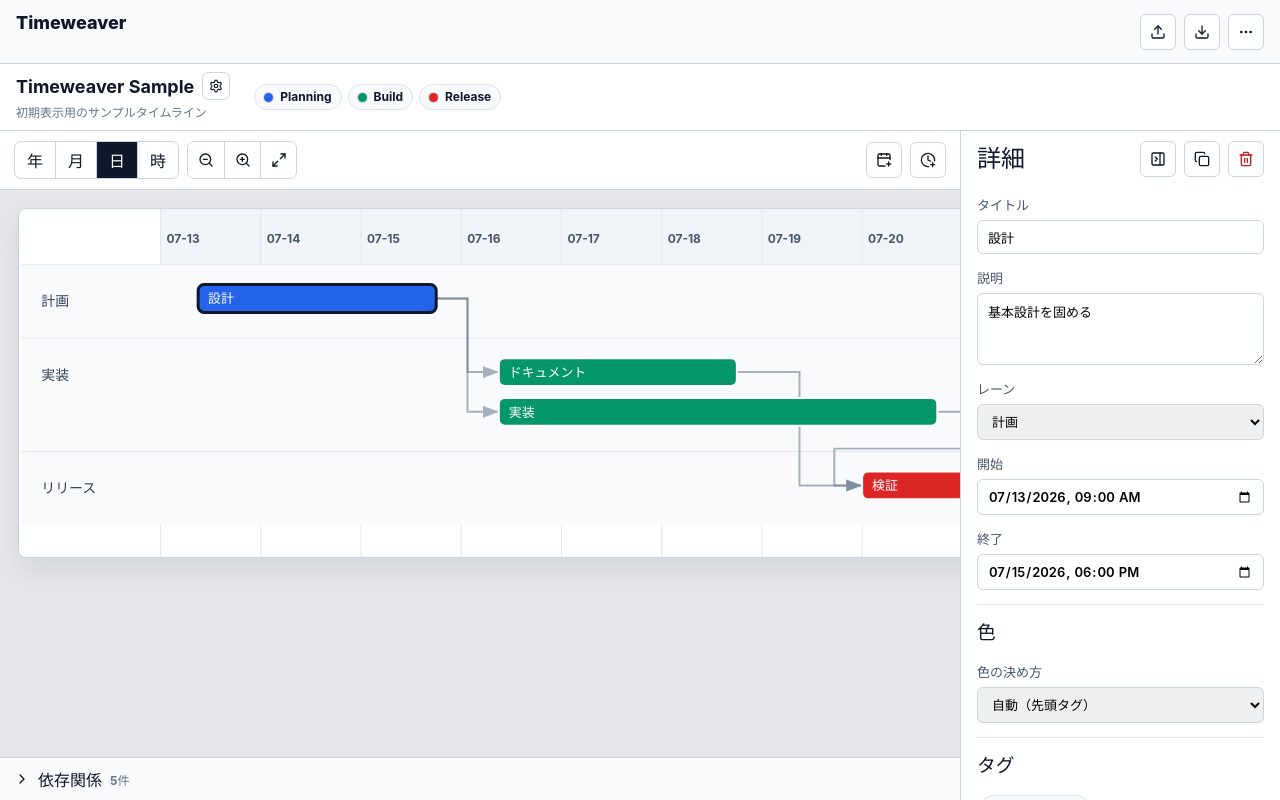
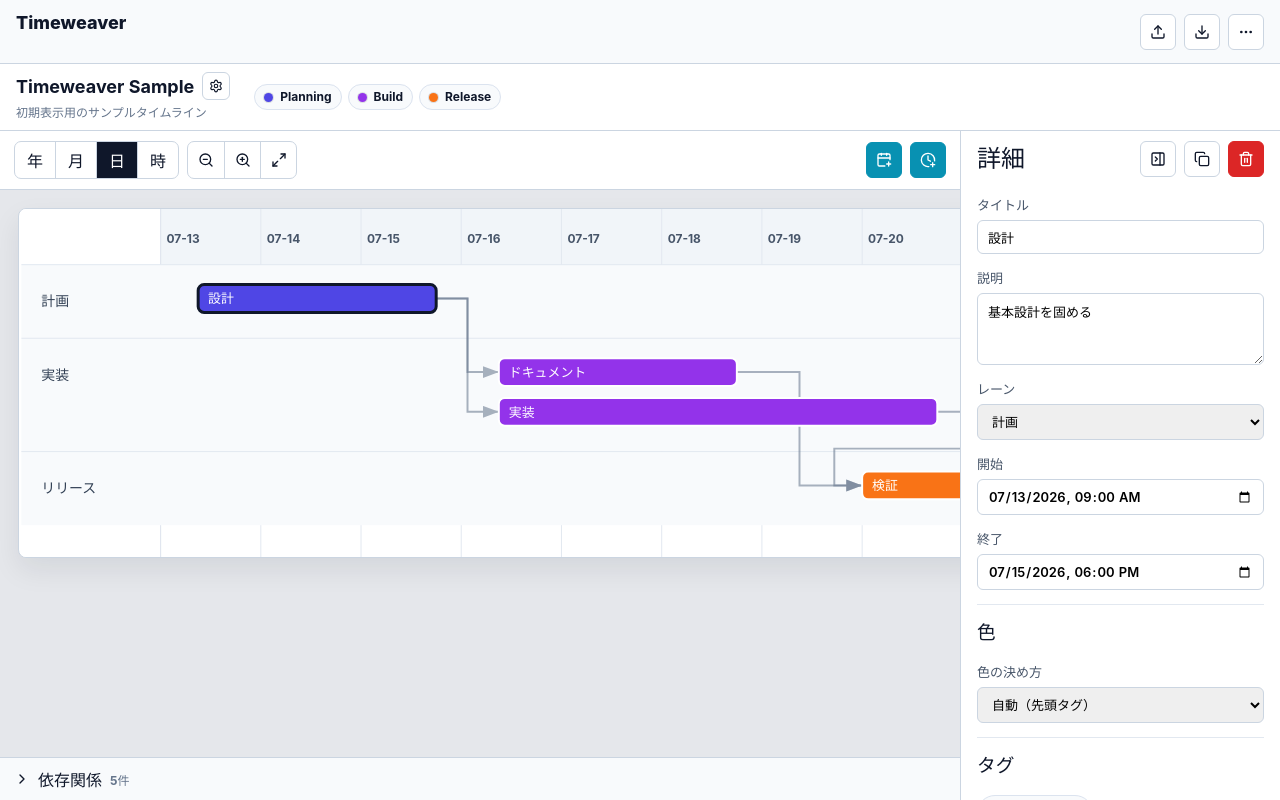
Before and after one commit to kusano-tf/timeweaver, a React (Vite) app: page / in a window 1280 px wide. Built offline with nearby package versions, Linux system fonts and the light colour scheme.

Commit message:
ボタンの強調色を整理

```diff
--- a/src/components/DetailPanel.tsx
+++ b/src/components/DetailPanel.tsx
@@ -589,7 +589,9 @@ function DependencyRow({ dependency }: { dependency: Dependency }) {
               <button type="button" onClick={() => setDraft(null)}>
                 キャンセル
               </button>
-              <button type="submit">適用</button>
+              <button type="submit" className="primary">
+                適用
+              </button>
             </div>
           </form>
         </div>
--- a/src/components/TagFilters.tsx
+++ b/src/components/TagFilters.tsx
@@ -169,7 +169,7 @@ export function TagLaneSettings() {
           />
           <button
             type="submit"
-            className="iconButton"
+            className="create iconButton"
             aria-label="タグを追加"
             title="タグを追加"
           >
@@ -205,7 +205,7 @@ export function TagLaneSettings() {
           <input name="laneName" placeholder="レーン名" />
           <button
             type="submit"
-            className="iconButton"
+            className="create iconButton"
             aria-label="レーンを追加"
             title="レーンを追加"
           >
--- a/src/components/TimelineControls.tsx
+++ b/src/components/TimelineControls.tsx
@@ -155,7 +155,7 @@ export function TimelineControls() {
       <div className="toolbarGroup timelineEditActions">
         <button
           type="button"
-          className="iconButton"
+          className="create iconButton"
           aria-label="期間追加"
           title="期間追加"
           onClick={addDurationItem}
@@ -164,7 +164,7 @@ export function TimelineControls() {
         </button>
         <button
           type="button"
-          className="iconButton"
+          className="create iconButton"
           aria-label="時点追加"
           title="時点追加"
           onClick={addInstantItem}
--- a/src/data/sampleTimeline.ts
+++ b/src/data/sampleTimeline.ts
@@ -12,9 +12,9 @@ export const sampleTimeline: TimelineDocument = {
     { id: "lane-release", name: "リリース", order: 2 },
   ],
   tags: [
-    { id: "planning", name: "Planning", color: "#2563eb", order: 0 },
-    { id: "build", name: "Build", color: "#059669", order: 1 },
-    { id: "release", name: "Release", color: "#dc2626", order: 2 },
+    { id: "planning", name: "Planning", color: "#4f46e5", order: 0 },
+    { id: "build", name: "Build", color: "#9333ea", order: 1 },
+    { id: "release", name: "Release", color: "#f97316", order: 2 },
   ],
   items: [
     {
--- a/src/styles.css
+++ b/src/styles.css
@@ -1,4 +1,14 @@
 :root {
+  --color-primary: #2563eb;
+  --color-primary-hover: #1d4ed8;
+  --color-primary-contrast: #ffffff;
+  --color-create: #0891b2;
+  --color-create-hover: #0e7490;
+  --color-create-contrast: #ffffff;
+  --color-danger: #dc2626;
+  --color-danger-hover: #b91c1c;
+  --color-danger-contrast: #ffffff;
+
   color: #0f172a;
   background: #e5e7eb;
   font-family:
@@ -73,8 +83,37 @@ button.active {
   color: #ffffff;
 }
 
+button.primary {
+  border-color: var(--color-primary);
+  background: var(--color-primary);
+  color: var(--color-primary-contrast);
+}
+
+button.primary:hover {
+  border-color: var(--color-primary-hover);
+  background: var(--color-primary-hover);
+}
+
+button.create {
+  border-color: var(--color-create);
+  background: var(--color-create);
+  color: var(--color-create-contrast);
+}
+
+button.create:hover {
+  border-color: var(--color-create-hover);
+  background: var(--color-create-hover);
+}
+
 button.danger {
-  color: #b91c1c;
+  border-color: var(--color-danger);
+  background: var(--color-danger);
+  color: var(--color-danger-contrast);
+}
+
+button.danger:hover {
+  border-color: var(--color-danger-hover);
+  background: var(--color-danger-hover);
 }
 
 button:disabled {
```
Also changed, not shown: .agents/implementation-guide.md.
